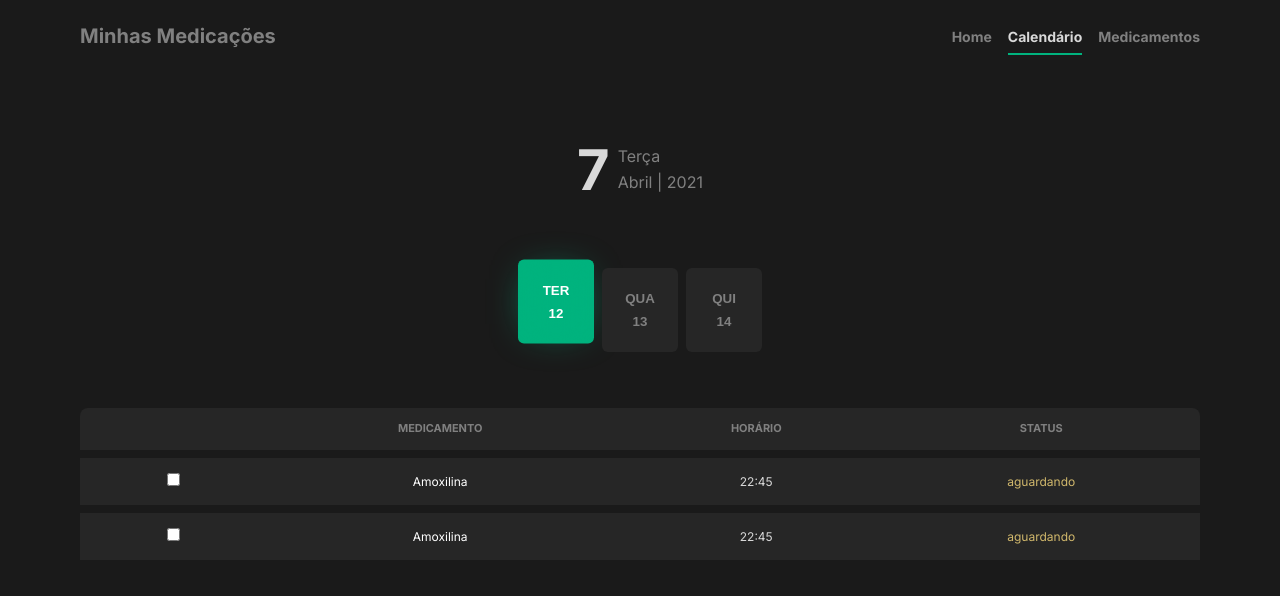
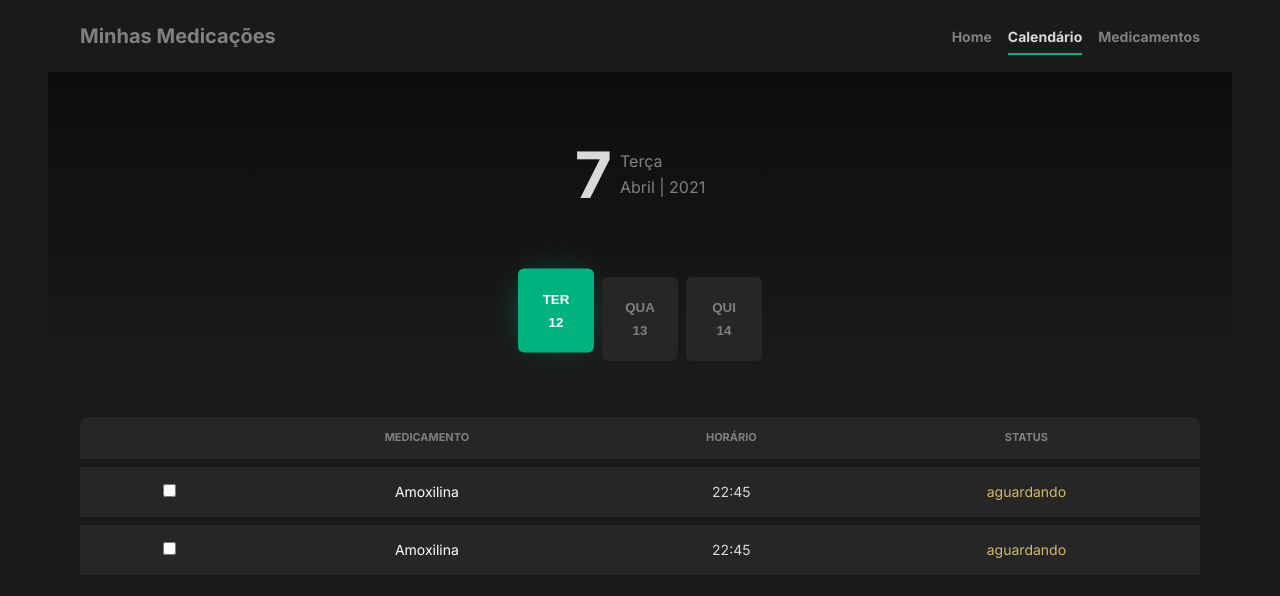
Before and after one commit to pabloccard/minhas-medicacoes, a Next.js app: page /calendario in a window 1280 px wide. Shown: the top 596 px of the page. Built offline with nearby package versions, Linux system fonts and the light colour scheme.

Commit message:
style(Calendario): Add gradient cover

```diff
--- a/src/app/calendario/styles.module.css
+++ b/src/app/calendario/styles.module.css
@@ -2,6 +2,19 @@
     max-width: calc(1120px + 4rem);
     margin: 0 auto;
     padding: 4rem 2rem 8.5rem;
+    position: relative;
+}
+
+.container::before {
+    content: '';
+    position: absolute;
+    top: 0;
+    left: 0;
+    width: 100%;
+    height: 300px;
+    background: rgb(13,13,13);
+    background: linear-gradient(180deg, rgba(13,13,13,1) 0%, rgba(26,26,26,1) 100%);
+    z-index: -100;
 }
 
 .selectedDate {
@@ -13,7 +26,7 @@
 
 .selectedDate strong {
     color: var(--gray-200);
-    font-size: 3.5rem;
+    font-size: 4rem;
 }
 
 .selectedDate div {
@@ -119,7 +132,7 @@
     background-color: var(--gray-500);
     color: var(--gray-200);
     padding: 0.875rem 0.5rem;
-    font-size: 0.75rem;
+    font-size: 0.875rem;
     line-height: 1.6;
     text-align: center;
 }
--- a/src/app/globals.css
+++ b/src/app/globals.css
@@ -10,7 +10,7 @@
   --gray-600: #1A1A1A;
   --gray-700: #0D0D0D;
 
-  --fundo: #1E1E20;
+  --fundo: #171717;
   --title: #DFDFD7;
   --input: #161618;
   --placeholder: rgba(235, 235, 245, .6);
```
